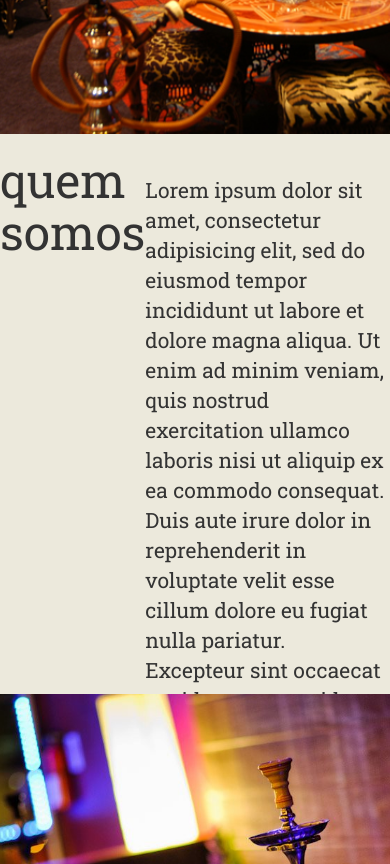
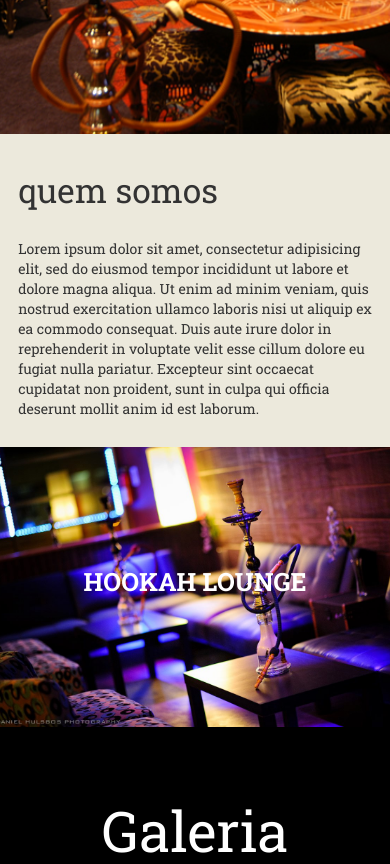
Before and after one commit to marcusvcribeiro/Hookah, a plain HTML site: page index.html in a window 390 px wide. Shown: the part 580-1444 px from the top of the page. Drawn offline with nearby package versions, Linux system fonts and the light colour scheme; files whose address does not match are found by name.

Commit message:
correção do about e seu responsivo
falta arrumar o espaço em branco que aparece no responsivo do lado direito

```diff
--- a/css/layout/about.scss
+++ b/css/layout/about.scss
@@ -17,14 +17,14 @@
 .about {
   height: 40em;
   width: 100%;
-  // background-color: red;
+  display: flex;
+  justify-content: space-between;
+
   .aboutDescricao{
-    display: flex;
-    justify-content: flex-end;
-    align-items: baseline;
     background-color: #ece9dc;
     height: 100%;
-
+    width: 50%;
+    padding: 2em;
     h1{
       font-size: 3.4em;
 
@@ -36,7 +36,37 @@
   }
   .aboutImg{
     background: url('../images/11.jpg');
-    background-size: cover;
+    background-size: 100%;
     height: 100%;
+    width: 50%;
   }
 }
+@media(max-width: 420px){
+  .parallaxNarguile{
+  height: 20em;
+  p{
+    font-size: 1.8em;
+  }
+}
+.about {
+  height: auto;
+  width: 100%;
+  flex-flow: row wrap;
+  .aboutDescricao{
+    height: auto;
+    width: auto;
+    padding: 1.3em;
+    h1{
+      font-size: 2.4em;
+
+    }
+    p{
+      font-size: 1em;
+
+    }
+  }
+  .aboutImg{
+    display: none;
+  }
+}
+}
--- a/index.html
+++ b/index.html
@@ -35,9 +35,9 @@
         </nav>
 </div>
     </header>
-<div class="row">
+<!--<div class="row">-->
     <div class="about">
-        <div class="aboutDescricao col-sm-6">
+        <div class="aboutDescricao">
             <h1>quem somos</h1> <br>
             <p> Lorem ipsum dolor sit amet, consectetur adipisicing elit, sed do eiusmod tempor
                 incididunt ut labore et dolore magna aliqua. Ut enim ad minim veniam, quis nostrud exercitation
@@ -45,13 +45,13 @@
                  voluptate velit esse cillum dolore eu fugiat nulla pariatur.
                 Excepteur sint occaecat cupidatat non proident, sunt in culpa qui officia deserunt mollit anim id est laborum.</p>
         </div>
-        <div class="aboutImg col-sm-6"></div>
+        <div class="aboutImg"></div>
     </div>
-    <div class="parallaxNarguile col-sm-12">
+    <div class="parallaxNarguile">
       <p><b>HOOKAH LOUNGE</b></p>
 
     </div>
-</div>
+<!--</div>-->
 <div class="galeria">
   <div class="topoGaleria">
     <h3>Galeria</h3>
```
Also changed, not shown: css/estilos.css, 1 other file.
